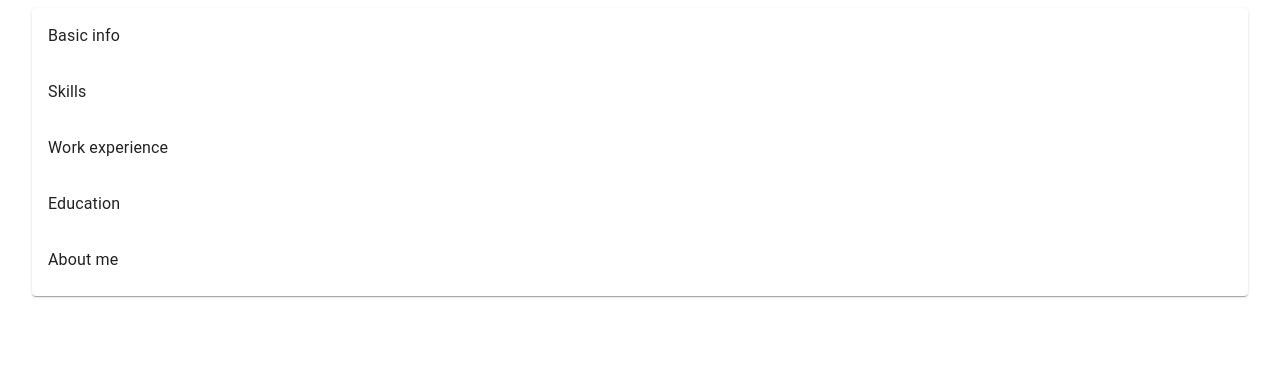
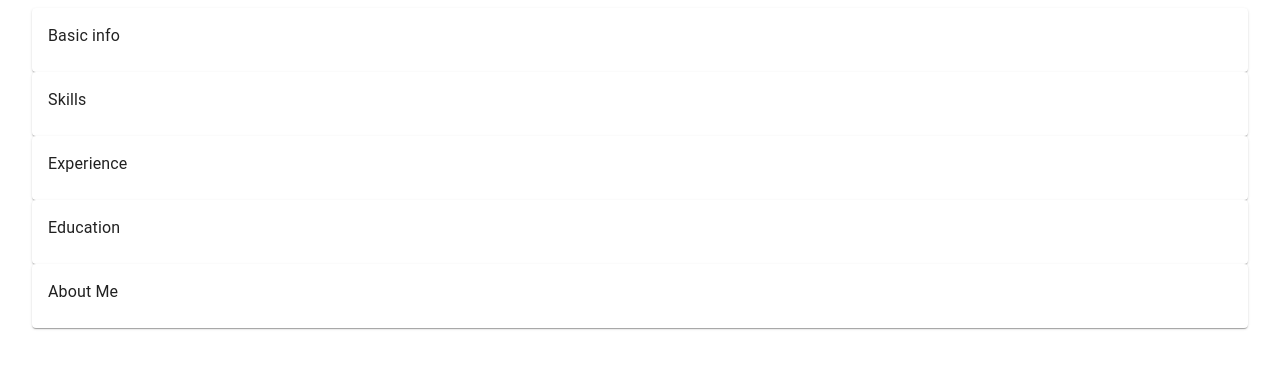
Before and after one commit to Rikkerikardo/projectCV, a React (Create React App) app: page / in a window 1280 px wide. Shown: the top 368 px of the page. Built offline with nearby package versions, Linux system fonts and the light colour scheme.

Commit message:
refactoring components

```diff
--- a/src/App.js
+++ b/src/App.js
@@ -1,26 +1,19 @@
-import { Card, Container, CardContent, Typography } from "@material-ui/core"
+import {Container} from "@material-ui/core"
 import React from "react"
+import BasicInfo from "./components/basicInfo"
+import Skills from "./components/skills"
+import Experience from "./components/experience"
+import Education from "./components/education"
+import About from "./components/about"
 
 const App = () => {
   return (
       <Container maxWidth="lg">
-        <Card>
-          <CardContent>
-          <Typography>Basic info</Typography>
-        </CardContent>
-        <CardContent>
-          <Typography>Skills</Typography>
-        </CardContent>
-        <CardContent>
-          <Typography>Work experience</Typography>
-        </CardContent>
-        <CardContent>
-          <Typography>Education</Typography>
-        </CardContent>
-        <CardContent>
-          <Typography>About me</Typography>
-        </CardContent>
-        </Card>
+        <BasicInfo />
+        <Skills />
+        <Experience />
+        <Education />
+        <About />
       </Container>
   )
 }
--- /dev/null
+++ b/src/components/about.js
@@ -0,0 +1,13 @@
+import { Card, CardContent, Typography } from "@material-ui/core"
+
+const AboutMe = () => {
+
+    return (
+        <Card>
+        <CardContent>
+        <Typography>About Me</Typography>
+      </CardContent>
+      </Card>
+    )
+}
+export default AboutMe
--- /dev/null
+++ b/src/components/basicInfo.js
@@ -0,0 +1,13 @@
+import { Card, CardContent, Typography } from "@material-ui/core"
+
+const BasicInfo = () => {
+
+    return (
+        <Card>
+        <CardContent>
+        <Typography>Basic info</Typography>
+      </CardContent>
+      </Card>
+    )
+}
+export default BasicInfo
--- /dev/null
+++ b/src/components/education.js
@@ -0,0 +1,13 @@
+import { Card, CardContent, Typography } from "@material-ui/core"
+
+const Education = () => {
+
+    return (
+        <Card>
+        <CardContent>
+        <Typography>Education</Typography>
+      </CardContent>
+      </Card>
+    )
+}
+export default Education
--- /dev/null
+++ b/src/components/experience.js
@@ -0,0 +1,13 @@
+import { Card, CardContent, Typography } from "@material-ui/core"
+
+const Experience = () => {
+
+    return (
+        <Card>
+        <CardContent>
+        <Typography>Experience</Typography>
+      </CardContent>
+      </Card>
+    )
+}
+export default Experience
--- /dev/null
+++ b/src/components/skills.js
@@ -0,0 +1,13 @@
+import { Card, CardContent, Typography } from "@material-ui/core"
+
+const Skills = () => {
+
+    return (
+        <Card>
+        <CardContent>
+        <Typography>Skills</Typography>
+      </CardContent>
+      </Card>
+    )
+}
+export default Skills
```
